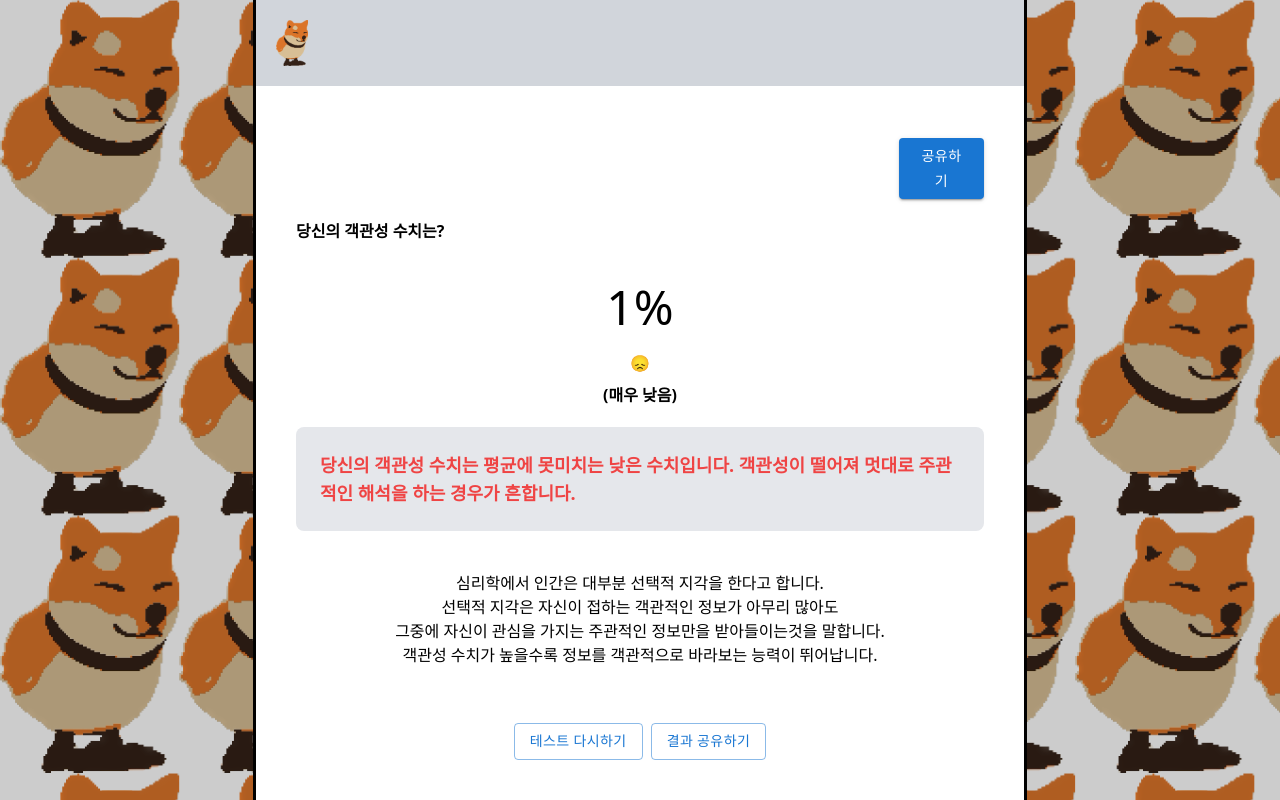
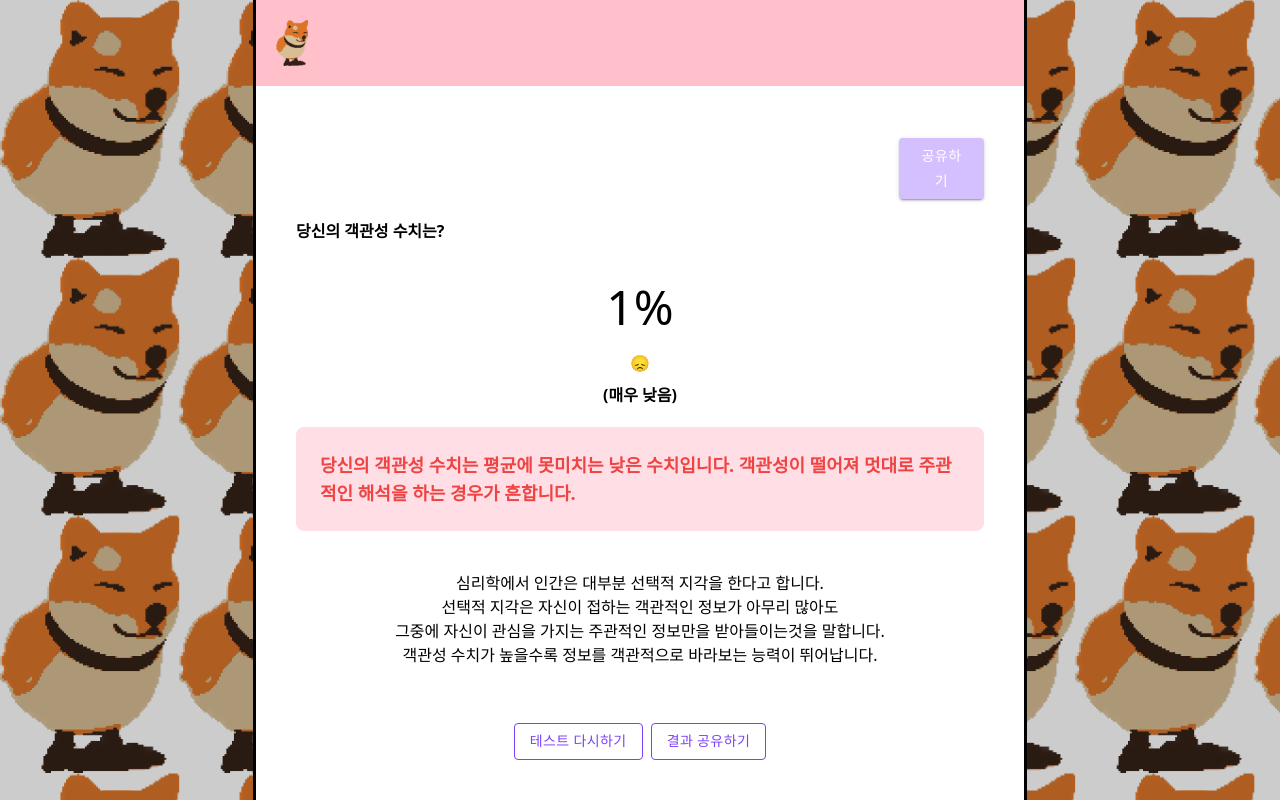
Before and after one commit to gaebal-saebal/objectivity-test-app, a React (Vite) app: page /result/1 in a window 1280 px wide. Built offline with nearby package versions, Linux system fonts and the light colour scheme.

Commit message:
design : 테마 컬러 변경

```diff
--- a/src/components/Header.jsx
+++ b/src/components/Header.jsx
@@ -3,7 +3,7 @@ import { Share } from './Share';
 export const Header = ({ handleOpen, setModalTitle, setModalContent }) => {
   return (
     <>
-      <div className='flex p-5 bg-gray-300'>
+      <div className='flex p-5 bg-[#ffc0cb]'>
         <a href='/'>
           <img className='w-8' src='/gaesae.png' alt='logo' />
         </a>
--- a/src/components/Modal.jsx
+++ b/src/components/Modal.jsx
@@ -11,8 +11,9 @@ const style = {
   transform: 'translate(-50%, -50%)',
   width: 400,
   bgcolor: 'background.paper',
-  border: '2px solid #000',
-  boxShadow: 24,
+  border: '2px solid #fa7317',
+  borderRadius: '10px',
+  boxShadow: 10,
   p: 4,
 };
 
--- a/src/components/Question.jsx
+++ b/src/components/Question.jsx
@@ -28,9 +28,9 @@ export const Question = ({ correctArr, setCorrectArr, checkArr, setCheckArr, que
                 name={questionNumber}
                 id={`${questionNumber}-${i}`}
                 onClick={handleClick}
-                className={`w-[100%] h-10 px-3 appearance-none absolute hover:bg-orange-200 ${
+                className={`w-[100%] h-10 px-3 appearance-none absolute hover:bg-[#ece4ff] ${
                   i === 0 ? 'rounded-t-lg' : i === 2 ? 'rounded-b-lg' : ''
-                } checked:bg-orange-500 transition`}
+                } checked:bg-[#d4c0ff] transition`}
               />
               {/* 텍스트 클릭해도 체크될 수 있도록 하기 위해서 */}
               <label
--- a/src/components/Share.jsx
+++ b/src/components/Share.jsx
@@ -20,6 +20,7 @@ export const Share = ({ handleOpen, setModalTitle, setModalContent }) => {
         style={{
           marginTop: '2rem',
           width: '85px',
+          backgroundColor: '#d4c0ff',
         }}
         onClick={handleShare}
       >
--- a/src/components/Start.jsx
+++ b/src/components/Start.jsx
@@ -12,6 +12,7 @@ export const Start = ({ step, onClick }) => {
           style={{
             marginTop: '2rem',
             width: '100px',
+            backgroundColor: '#d4c0ff',
           }}
           onClick={onClick}
         >
--- a/src/components/Test.jsx
+++ b/src/components/Test.jsx
@@ -68,6 +68,7 @@ export const Test = ({
               marginTop: '2rem',
               marginRight: '0.5rem',
               width: '70px',
+              backgroundColor: '#d4c0ff',
             }}
             onClick={handleStepMinus}
           >
@@ -78,6 +79,7 @@ export const Test = ({
             style={{
               marginTop: '2rem',
               width: '70px',
+              backgroundColor: '#d4c0ff',
             }}
             onClick={page === totalPage ? () => handleSubmit(page) : () => handleStepPlus(page)}
           >
--- a/src/index.css
+++ b/src/index.css
@@ -15,7 +15,7 @@
     margin-bottom: 2.5rem;
     font-size: 1.125rem; /* 18px */
     line-height: 1.75rem; /* 28px */
-    background-color: rgb(229 231 235);
+    background-color: #ffdfe5;
     border-radius: 0.5rem;
   }
 }
--- a/src/pages/Result.jsx
+++ b/src/pages/Result.jsx
@@ -51,10 +51,17 @@ const Result = ({ handleOpen, setModalTitle, setModalContent }) => {
         <span>객관성 수치가 높을수록 정보를 객관적으로 바라보는 능력이 뛰어납니다.</span>
       </div>
       <div className='flex justify-center'>
-        <Button variant='outlined' style={{ marginRight: '0.5rem' }}>
+        <Button
+          variant='outlined'
+          style={{ marginRight: '0.5rem', border: '1px solid #7c43f8', color: '#7c43f8' }}
+        >
           <a href='/'>테스트 다시하기</a>
         </Button>
-        <Button variant='outlined' onClick={handleShare}>
+        <Button
+          variant='outlined'
+          onClick={handleShare}
+          style={{ border: '1px solid #7c43f8', color: '#7c43f8' }}
+        >
           결과 공유하기
         </Button>
       </div>
```
